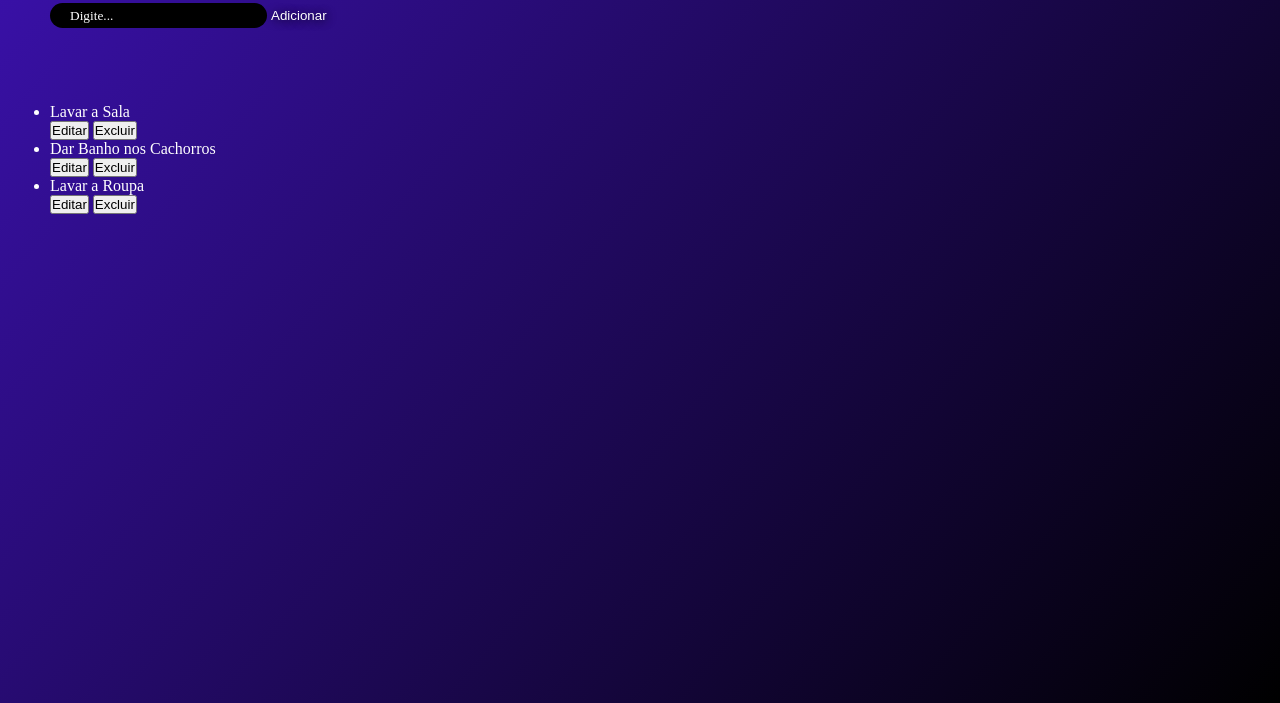
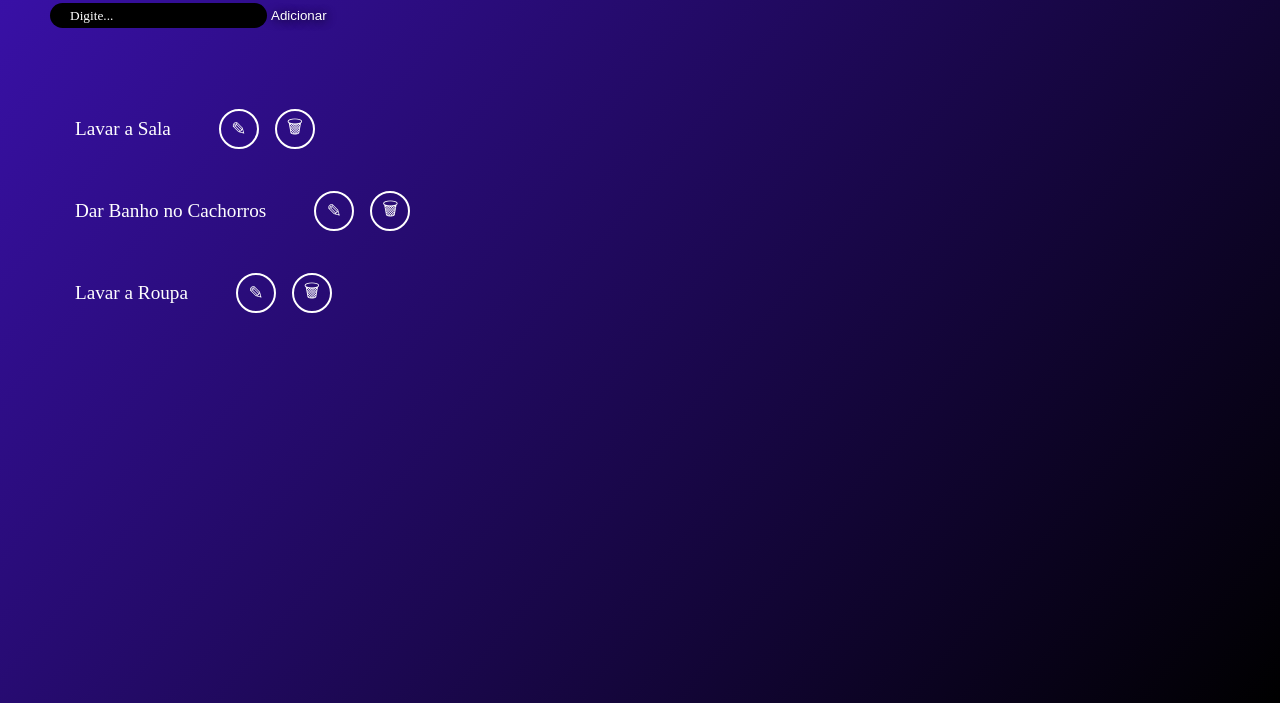
Before and after one commit to FabioFontenele72/Site-Lista-de-Afazeres, a plain HTML site: page Codigo alta performance/index.html in a window 1280 px wide. Shown: the part 97-800 px from the top of the page. Drawn offline with Linux system fonts and the light colour scheme.

Commit message:
Css Complete
botões alinhados com o tamanho do texto do item da lista, para que não dê problema ao escrever um item maior q o outro e os botões atravessem o conteúdo.

```diff
--- a/Codigo alta performance/index.html
+++ b/Codigo alta performance/index.html
@@ -23,33 +23,33 @@
         </section>
         <section id="lista-de-tarefas">
             <ul id="lista">
-                <article class="bloco-tarefa">
-                    <li class="tarefa">
+                <li class="bloco-tarefa">
+                    <span class="tarefa">
                         Lavar a Sala
-                    </li>
-                    <article class="btn-task">
-                        <button class="Editar">Editar</button>
-                        <button class="Excluir">Excluir</button>
-                    </article>
-                </article>
-                <article class="bloco-tarefa">
-                    <li class="tarefa">
-                        Dar Banho nos Cachorros
-                    </li>
-                    <article class="btn-task">
-                        <button class="Editar">Editar</button>
-                        <button class="Excluir">Excluir</button>
-                    </article>
-                </article>
-                <article class="bloco-tarefa">
-                    <li class="tarefa">
+                    </span>
+                    <div class="btn-task">
+                        <button class="Editar">&#9998;</button>
+                        <button class="Excluir">&#128465;</button>
+                    </div>
+                </li>
+                <li class="bloco-tarefa">
+                    <span class="tarefa">
+                        Dar Banho no Cachorros
+                    </span>
+                    <div class="btn-task">
+                        <button class="Editar">&#9998;</button>
+                        <button class="Excluir">&#128465;</button>
+                    </div>
+                </li>
+                <li class="bloco-tarefa">
+                    <span class="tarefa">
                         Lavar a Roupa
-                    </li>
-                    <article class="btn-task">
-                        <button class="Editar">Editar</button>
-                        <button class="Excluir">Excluir</button>
-                    </article>
-                </article>
+                    </span>
+                    <div class="btn-task">
+                        <button class="Editar">&#9998;</button>
+                        <button class="Excluir">&#128465;</button>
+                    </div>
+                </li>
             </ul>
         </section>
     </main>
--- a/Codigo alta performance/style.css
+++ b/Codigo alta performance/style.css
@@ -54,3 +54,62 @@ input::placeholder {
     left: 50px;
     top: 200px;
 }
+.Editar {
+    background: transparent;
+    border: 2px solid white;
+    color: white;
+
+    width: 40px;
+    height: 40px;
+    border-radius: 50%;
+
+    display: inline-flex;
+    align-items: center;
+    justify-content: center;
+
+    cursor: pointer;
+    font-size: 18px;
+    transition: all 0.3s ease;
+    margin-left: 8px;
+}
+.Excluir {
+    background: transparent;
+    border: 2px solid white;
+    color: white;
+
+    width: 40px;
+    height: 40px;
+    border-radius: 50%;
+
+    display: inline-flex;
+    align-items: center;
+    justify-content: center;
+
+    cursor: pointer;
+    font-size: 18px;
+    transition: all 0.3s ease;
+    margin-left: 8px;
+}
+.tarefa {
+    font-size:larger;
+    padding: 10px 20px;
+    display: flex;
+    align-items: center;
+    gap: 15px;
+
+    width: max-content;
+    margin-bottom: 15px;
+}
+.btn-task {
+    display: flex;
+    gap: 8px;
+    margin-left: 20px;
+    padding-bottom: 15px;
+}
+.bloco-tarefa {
+    display: flex;
+    align-items: center;
+    width: max-content;
+    margin-bottom: 15px;
+    padding: 5px;
+}
```
